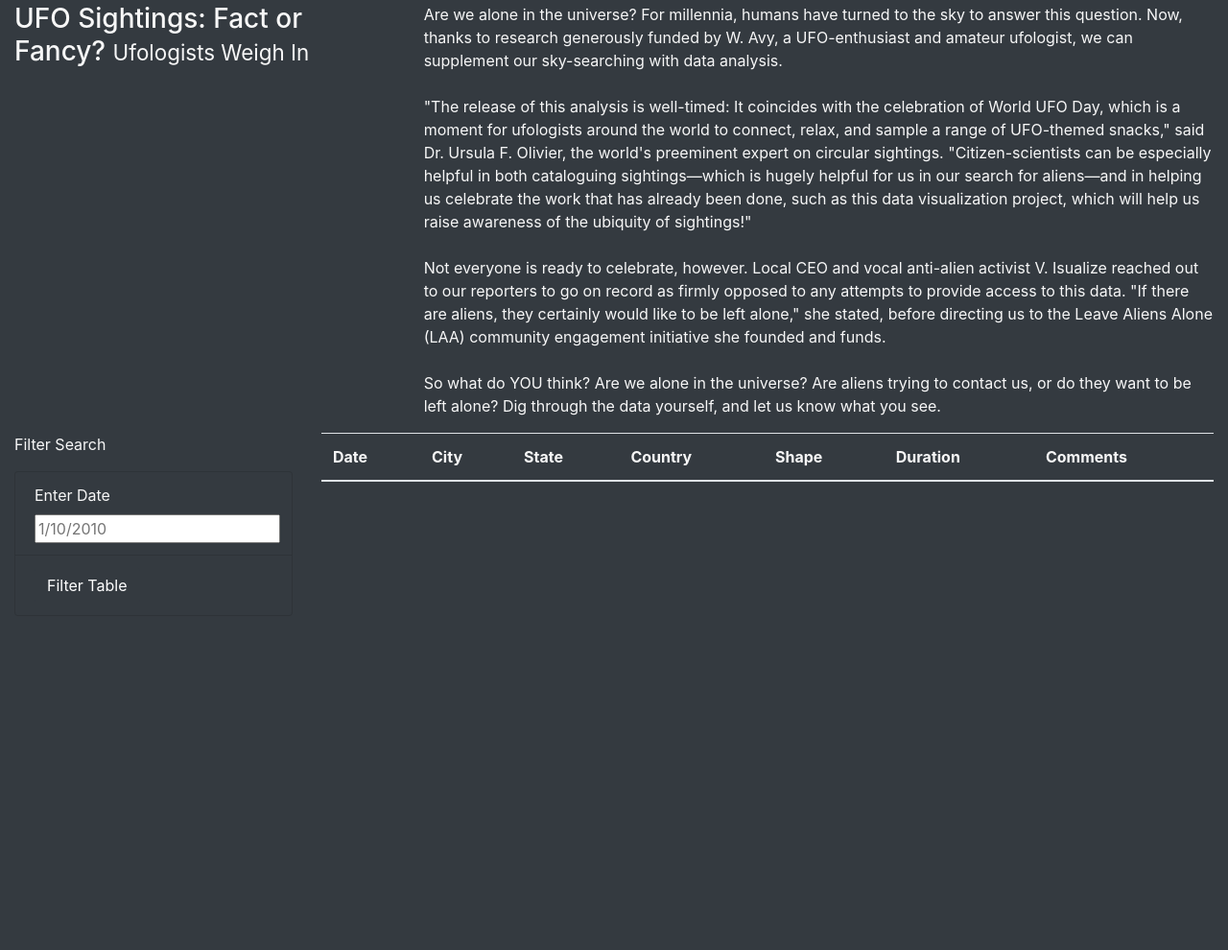
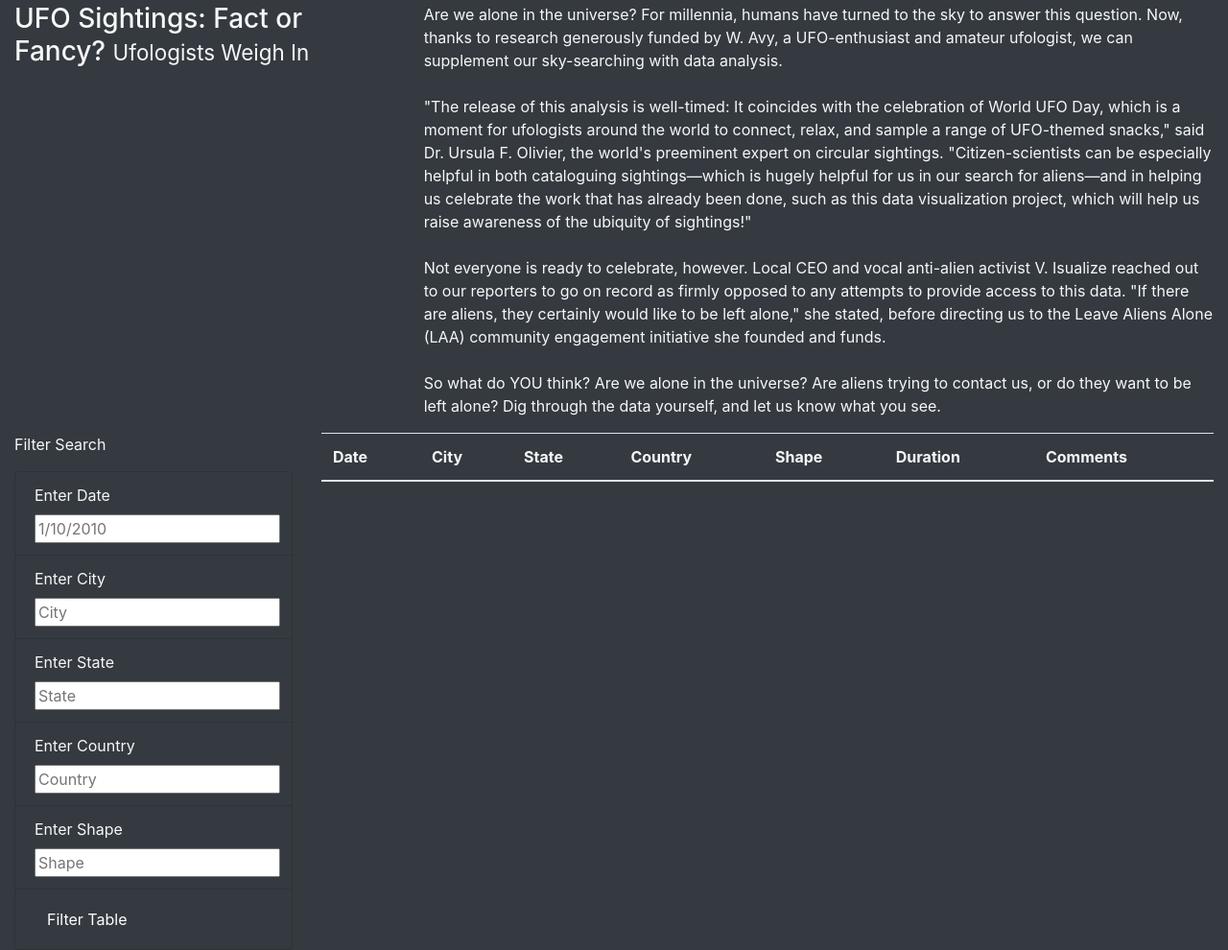
Before and after one commit to suzanne-wilson/ufos, a plain HTML site: page index.html in a window 1280 px wide. Shown: the part 288-1278 px from the top of the page at 96% size. Before the commit the page ends 930 px from the top, so only its background shows below. Drawn offline with nearby package versions, Linux system fonts and the light colour scheme.

Commit message:
filter not working yet

```diff
--- a/index.html
+++ b/index.html
@@ -45,7 +45,23 @@
                 <ul class="list-group bg-dark">
                     <li class="list-group-item bg-dark">
                         <label for="date">Enter Date</label>
-                        <input type="text" placeholder="1/10/2010" id="datetime" />
+                        <input type="text" placeholder="1/10/2010" id="date" />
+                    </li>
+                    <li class="list-group-item bg-dark">
+                        <label for="City">Enter City</label>
+                        <input type="text" placeholder="City" id="city" />
+                    </li>
+                    <li class="list-group-item bg-dark">
+                        <label for="State">Enter State</label>
+                        <input type="text" placeholder="State" id="state" />
+                    </li>
+                    <li class="list-group-item bg-dark">
+                        <label for="Country">Enter Country</label>
+                        <input type="text" placeholder="Country" id="country" />
+                    </li>
+                    <li class="list-group-item bg-dark">
+                        <label for="Shape">Enter Shape</label>
+                        <input type="text" placeholder="Shape" id="shape" />
                     </li>
                     <li class="list-group-item bg-dark">
                         <button id="filter-btn" type="button" class="btn btn-dark">Filter Table</button>
```
